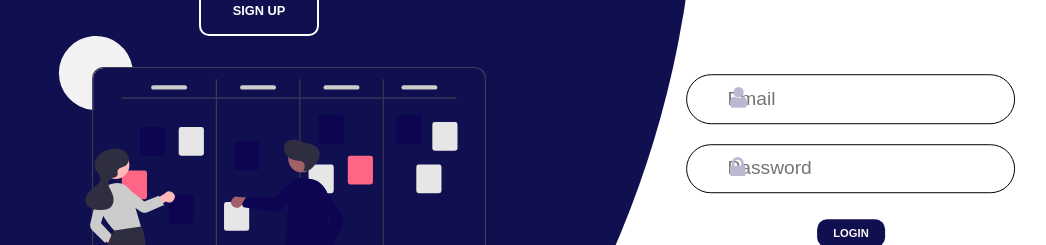
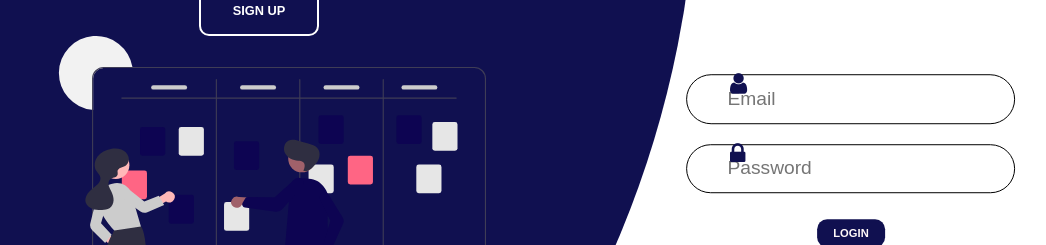
Before and after one commit to joshnyaga/nolojia-frontend, a React (Create React App) app: page /login in a window 1280 px wide. Shown: the part 278-523 px from the top of the page, without its empty margins (45-1091 px from the left). Built offline with nearby package versions, Linux system fonts and the light colour scheme.

Commit message:
form icon change

```diff
--- a/src/StudentContainer/Auth/auth.css
+++ b/src/StudentContainer/Auth/auth.css
@@ -52,8 +52,8 @@ form {
 }
 .input-field i {
   text-align: center;
-  line-height: 55px;
-  color: var(--white-grey);
+  line-height: 27px;
+  color: var(--blue);
   font-size: 1.5rem;
   position: absolute;
   left: 50px;
```
